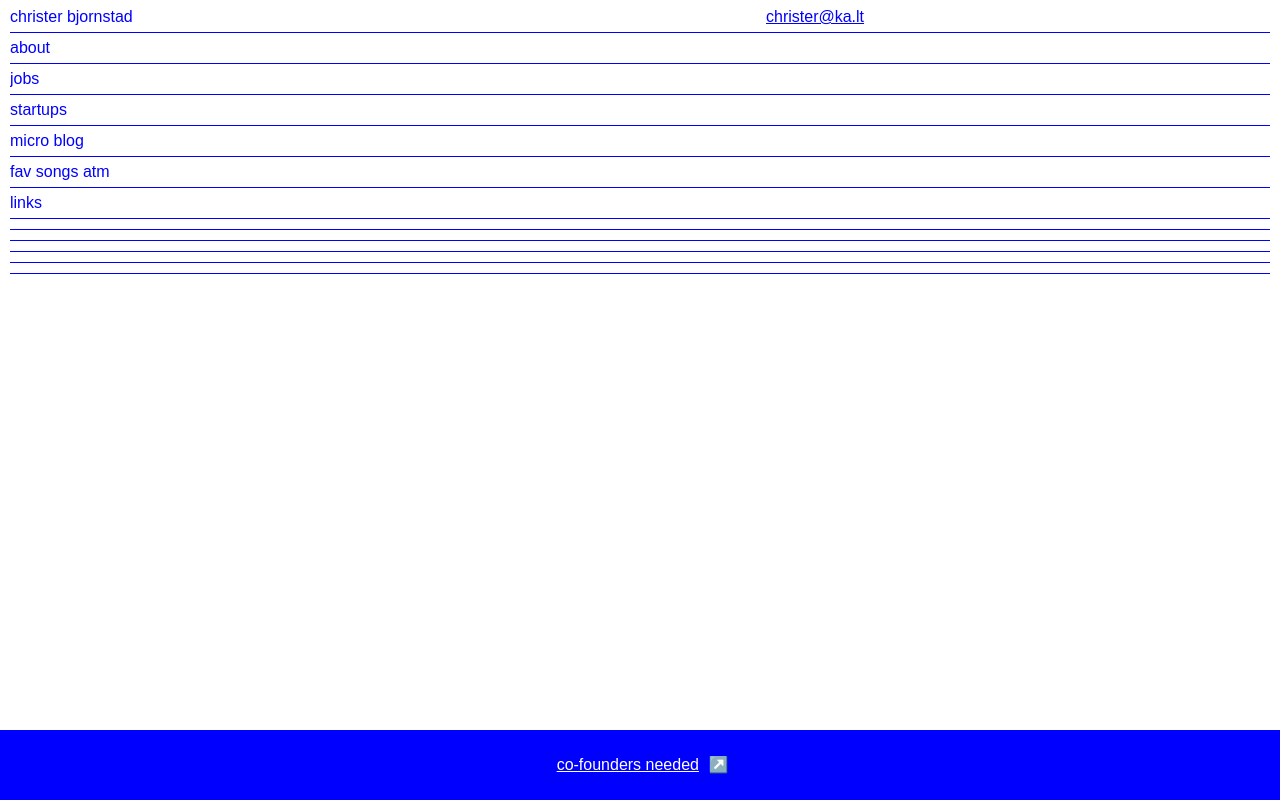
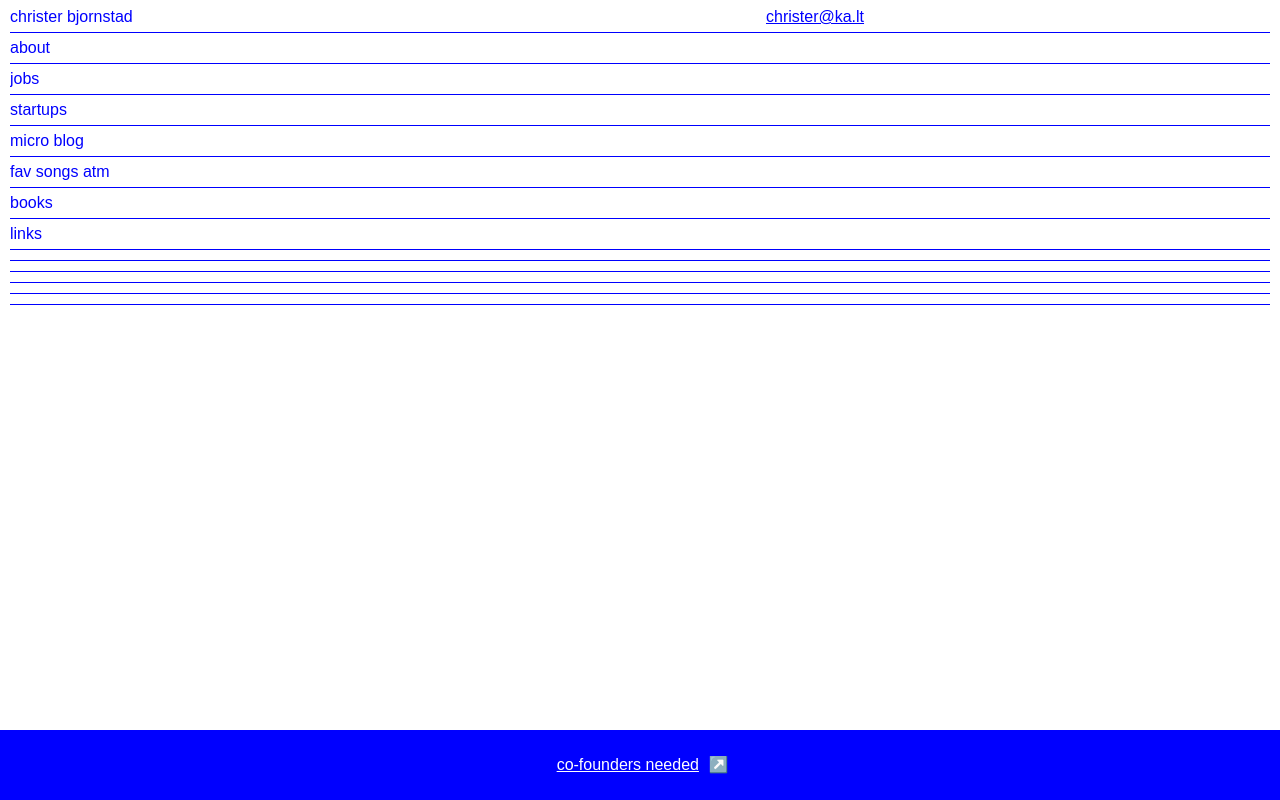
Before and after one commit to justchrister/justchrister, a plain HTML site: page website/index.html in a window 1280 px wide. Drawn offline with Linux system fonts and the light colour scheme; a web font is replaced by a local one.

Commit message:
Update index.html

```diff
--- a/website/index.html
+++ b/website/index.html
@@ -162,6 +162,15 @@
       main{
         margin-bottom: 100px;
       }
+      #books p{
+        display:grid;
+        grid-template-columns: 3fr 2fr;
+        border-bottom: blue 1px solid;
+        border-style: dotted;
+      }
+      #books p .right{
+        text-align: right
+      }
     </style>
   </head>
   <body>
@@ -269,6 +278,16 @@
         <h2>fav songs atm</h2>
         <p><a href="https://www.youtube.com/watch?v=c3E8DW_u0a8">no name</a> by gobbnjr, <a href="https://www.youtube.com/watch?v=OOFNUh80Jnw">go</a> by yowler, and <a href="https://www.youtube.com/watch?v=ttv0eOktBtU">land where i land</a> by novo amor.</p>
       </section>
+      <section onclick="expand(this)" id="books">
+        <h2>books</h2>
+        <p><span> Mans search for meaning </span><span class="right"> Viktor Frankl</span></p>
+        <p><span> The effective executive </span><span class="right"> Peter Drucker</span></p>
+        <p><span> Good to great </span>          <span class="right"> James C. Collins</span></p>
+        <p><span> Atomic habits </span>          <span class="right"> Dan Builfford</span></p>
+        <p><span> Give and take </span>          <span class="right"> Adam Grant</span></p>
+        <p><span> Super communicators </span>    <span class="right"> Charles Duhigg</span></p>
+        <p><span> Zero to one </span>            <span class="right"> Peter Thiel</span></p>
+      </section>
       <section onclick="expand(this)">
         <h2>links</h2>
         <p>
```
